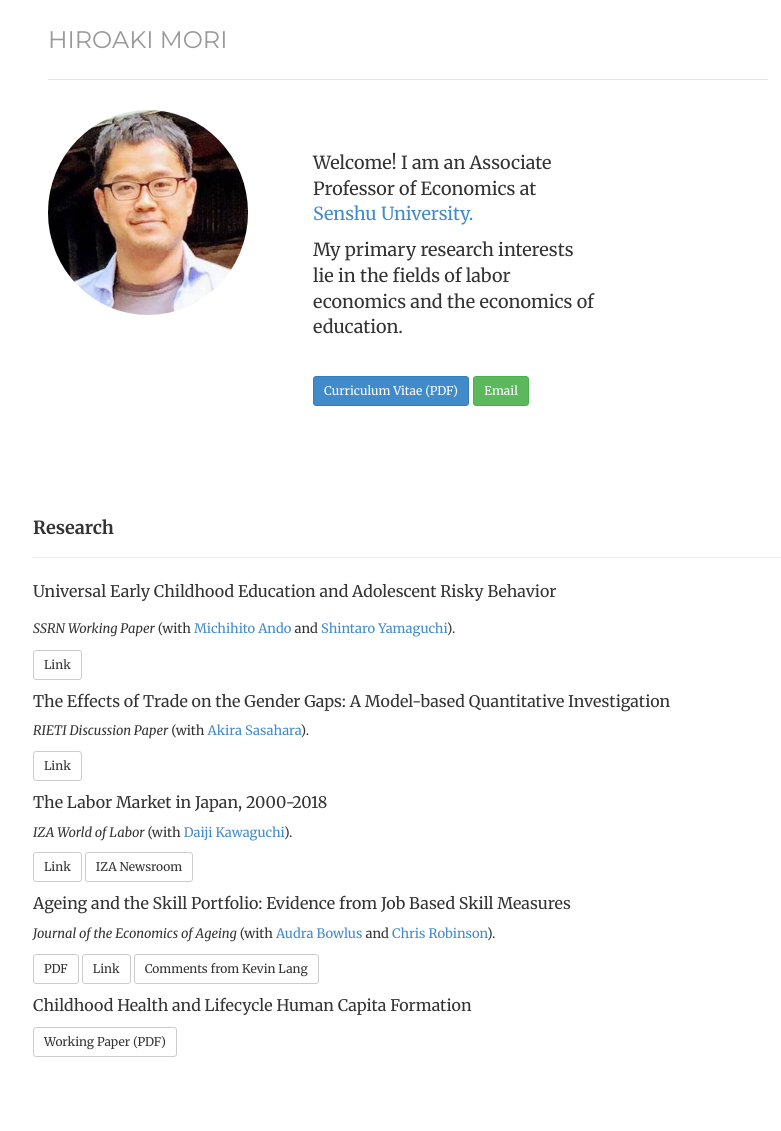
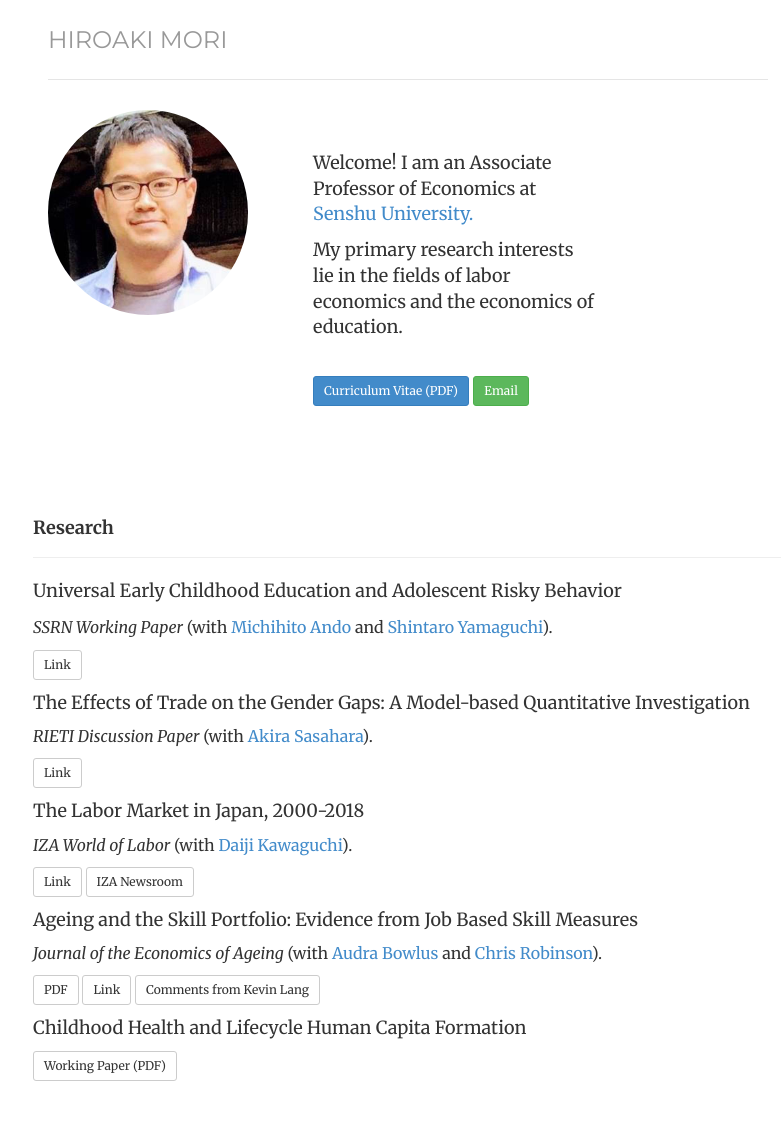
Before and after one commit to morihiroaki/morihiroaki.github.io, a Jekyll site: the page built from index.html, in a window 1280 px wide. Shown: the whole page, without its empty margins (232-1013 px from the left). Built offline with Jekyll 4.4.1, drawn with Linux system fonts in a browser that asks for light colours; before the commit the page ends 1107 px from its top, so only the background shows below that.

Commit message:
Update index.html

```diff
--- a/index.html
+++ b/index.html
@@ -33,24 +33,24 @@
 <h4>Research</h4>
 </div>
 
-<p><font size="3">Universal Early Childhood Education and Adolescent Risky Behavior</font></p>
- <p><font size="2"><i>SSRN Working Paper</i> (with <a href="https://sites.google.com/site/michihito7ando" target="_blank" title="Link">Michihito Ando</a> and <a href="https://sites.google.com/site/shintaroyamaguchi/" target="_blank" title="Link">Shintaro Yamaguchi</a>). </p>
+<p><font size="4">Universal Early Childhood Education and Adolescent Risky Behavior</font></p>
+ <p><font size="3"><i>SSRN Working Paper</i> (with <a href="https://sites.google.com/site/michihito7ando" target="_blank" title="Link">Michihito Ando</a> and <a href="https://sites.google.com/site/shintaroyamaguchi/" target="_blank" title="Link">Shintaro Yamaguchi</a>). </p>
 <p><a href="https://papers.ssrn.com/sol3/papers.cfm?abstract_id=4194467" target="_blank" class="btn btn-default btn-sm" role="button">Link</a>
 
-<p><font size="3">The Effects of Trade on the Gender Gaps: A Model-based Quantitative Investigation</font></p>
- <p><font size="2"><i>RIETI Discussion Paper</i> (with <a href="https://sites.google.com/view/akirasasahara/home" target="_blank" title="Link">Akira Sasahara</a>). </p>
+<p><font size="4">The Effects of Trade on the Gender Gaps: A Model-based Quantitative Investigation</font></p>
+ <p><font size="3"><i>RIETI Discussion Paper</i> (with <a href="https://sites.google.com/view/akirasasahara/home" target="_blank" title="Link">Akira Sasahara</a>). </p>
 <p><a href="https://www.rieti.go.jp/en/publications/summary/21090001.html" target="_blank" class="btn btn-default btn-sm" role="button">Link</a>
 
-<p><font size="3">The Labor Market in Japan, 2000-2018</font></p>
-<p><font size="2"><i>IZA World of Labor</i> (with <a href="https://sites.google.com/site/daijikawaguchi/" target="_blank" title="Link">Daiji Kawaguchi</a>). </p>
+<p><font size="4">The Labor Market in Japan, 2000-2018</font></p>
+<p><font size="3"><i>IZA World of Labor</i> (with <a href="https://sites.google.com/site/daijikawaguchi/" target="_blank" title="Link">Daiji Kawaguchi</a>). </p>
 <p><a href="https://wol.iza.org/articles/the-labor-market-in-japan" target="_blank" class="btn btn-default btn-sm" role="button">Link</a>
 <a href="https://newsroom.iza.org/en/archive/research/the-labor-market-in-japan-2000-2016-a-role-model-for-aging-societies-across-the-globe/" target="_blank" class="btn btn-default btn-sm" role="button">IZA Newsroom</a></p>
 
-<p><font size="3">Ageing and the Skill Portfolio: Evidence from Job Based Skill Measures</font></p>
-<p><font size="2"><i>Journal of the Economics of Ageing</i> (with <a href="http://economics.uwo.ca/people/faculty/bowlus.html" target="_blank" title="Link">Audra Bowlus</a> and <a href="http://economics.uwo.ca/people/faculty/robinson.html" target="_blank" title="Link">Chris Robinson</a>). </p>
+<p><font size="4">Ageing and the Skill Portfolio: Evidence from Job Based Skill Measures</font></p>
+<p><font size="3"><i>Journal of the Economics of Ageing</i> (with <a href="http://economics.uwo.ca/people/faculty/bowlus.html" target="_blank" title="Link">Audra Bowlus</a> and <a href="http://economics.uwo.ca/people/faculty/robinson.html" target="_blank" title="Link">Chris Robinson</a>). </p>
 <p><a href="./files/Bowlus_Mori_Robinson_2016_JEA.pdf" target="_blank" class="btn btn-default btn-sm" role="button">PDF</a>
 <a href="http://www.sciencedirect.com/science/article/pii/S2212828X16000049" target="_blank" class="btn btn-default btn-sm" role="button">Link</a>
 <a href="http://www.sciencedirect.com/science/article/pii/S2212828X16300135" target="_blank" class="btn btn-default btn-sm" role="button">Comments from Kevin Lang</a></p>
 
-<p><font size="3">Childhood Health and Lifecycle Human Capita Formation</font></p>
+<p><font size="4">Childhood Health and Lifecycle Human Capita Formation</font></p>
 <p><a href="./files/M2_main6.pdf" target="_blank" class="btn btn-default btn-sm" role="button">Working Paper (PDF)</a>
```
